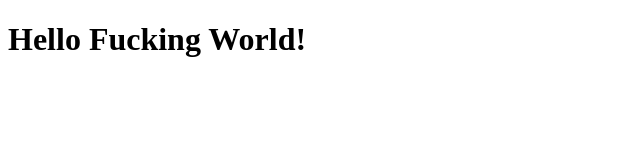
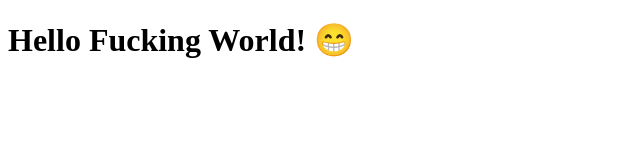
Before and after one commit to marcelcortez/clone-tabnews, a Next.js app: page / in a window 1280 px wide. Shown: the top 160 px of the page, without its empty margins (0-640 px from the left). Built offline with nearby package versions, Linux system fonts and the light colour scheme.

Commit message:
Modifica a frase

```diff
--- a/pages/index.js
+++ b/pages/index.js
@@ -1,5 +1,5 @@
 function Home() {
-    return <h1>Hello Fucking World!</h1>
+    return <h1>Hello Fucking World! 😁</h1>
 }
 
 export default Home;
```
